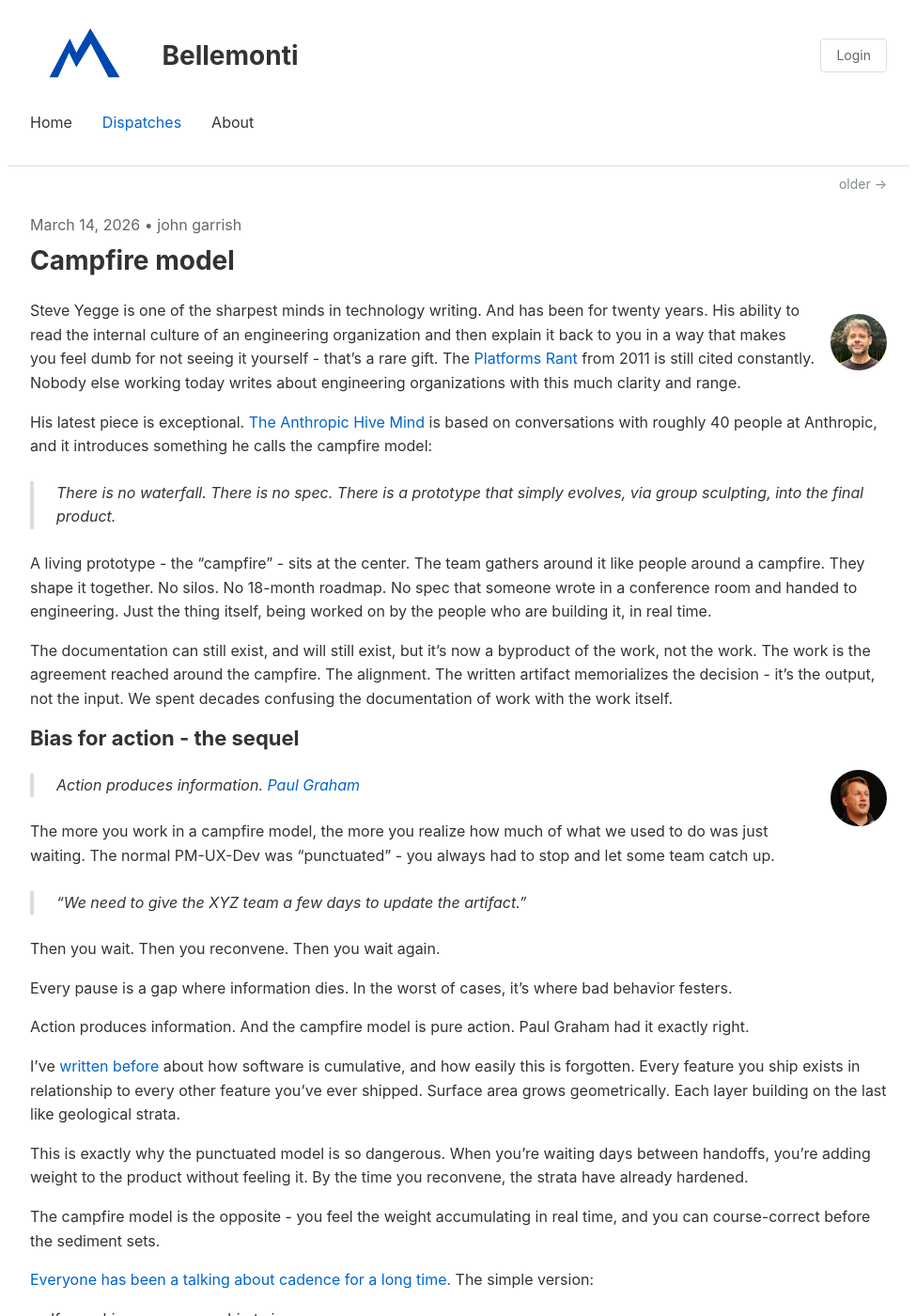
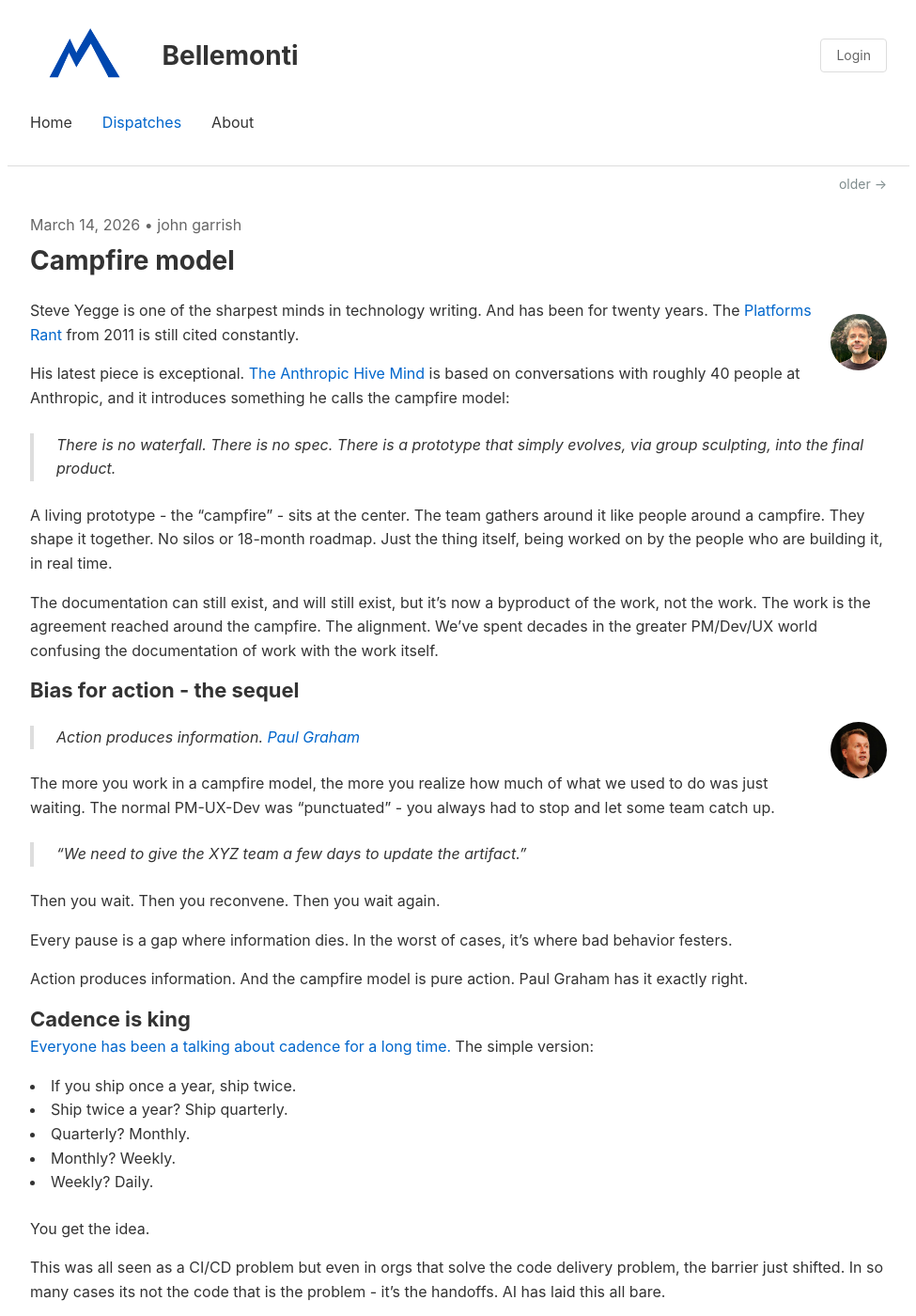
Before and after one commit to gibbygee/bellemonti-website, a Jekyll site: the page built from _dispatches/2026-03-14-campfire-model.md, in a window 1280 px wide and 1400 px high. Shown: the whole window at 94% size, without its empty margins (152-1127 px from the left). Built offline with Jekyll 4.4.1, drawn with Linux system fonts in a browser that asks for light colours; some of the changed text lies outside the part shown.

Commit message:
Refine language and structure in campfire model dispatch for clarity
Updated the campfire model dispatch to enhance readability by streamlining sentences, removing redundant phrases, and improving overall flow. These changes aim to clarify the concepts presented and emphasize the importance of real-time collaboration in software development.

```diff
--- a/_dispatches/2026-03-14-campfire-model.md
+++ b/_dispatches/2026-03-14-campfire-model.md
@@ -7,15 +7,15 @@
 
 {% include avatar.html img="steve-yegge.jpg" name="Steve Yegge" url="https://steve-yegge.medium.com" %}
 
-Steve Yegge is one of the sharpest minds in technology writing. And has been for twenty years. His ability to read the internal culture of an engineering organization and then explain it back to you in a way that makes you feel dumb for not seeing it yourself - that's a rare gift. The [Platforms Rant](https://gist.github.com/chitchcock/1281611) from 2011 is still cited constantly. Nobody else working today writes about engineering organizations with this much clarity and range.
+Steve Yegge is one of the sharpest minds in technology writing. And has been for twenty years. The [Platforms Rant](https://gist.github.com/chitchcock/1281611) from 2011 is still cited constantly.
 
 His latest piece is exceptional. [The Anthropic Hive Mind](https://steve-yegge.medium.com/the-anthropic-hive-mind-d01f768f3d7b) is based on conversations with roughly 40 people at Anthropic, and it introduces something he calls the campfire model:
 
 > There is no waterfall. There is no spec. There is a prototype that simply evolves, via group sculpting, into the final product.
 
-A living prototype - the "campfire" - sits at the center. The team gathers around it like people around a campfire. They shape it together. No silos. No 18-month roadmap. No spec that someone wrote in a conference room and handed to engineering. Just the thing itself, being worked on by the people who are building it, in real time.
+A living prototype - the "campfire" - sits at the center. The team gathers around it like people around a campfire. They shape it together. No silos or 18-month roadmap. Just the thing itself, being worked on by the people who are building it, in real time.
 
-The documentation can still exist, and will still exist, but it's now a byproduct of the work, not the work. The work is the agreement reached around the campfire. The alignment. The written artifact memorializes the decision - it's the output, not the input. We spent decades confusing the documentation of work with the work itself.
+The documentation can still exist, and will still exist, but it's now a byproduct of the work, not the work. The work is the agreement reached around the campfire. The alignment. We've spent decades in the greater PM/Dev/UX world confusing the documentation of work with the work itself.
 
 ## Bias for action - the sequel
 
@@ -34,13 +34,9 @@
 
 Every pause is a gap where information dies. In the worst of cases, it's where bad behavior festers.
 
-Action produces information. And the campfire model is pure action. Paul Graham had it exactly right.
+Action produces information. And the campfire model is pure action. Paul Graham has it exactly right.
 
-I've [written before](/dispatches/software-is-cumulative/) about how software is cumulative, and how easily this is forgotten. Every feature you ship exists in relationship to every other feature you've ever shipped. Surface area grows geometrically. Each layer building on the last like geological strata.
-
-This is exactly why the punctuated model is so dangerous. When you're waiting days between handoffs, you're adding weight to the product without feeling it. By the time you reconvene, the strata have already hardened.
-
-The campfire model is the opposite - you feel the weight accumulating in real time, and you can course-correct before the sediment sets.
+## Cadence is king
 
 [Everyone has been a talking about cadence for a long time.](/dispatches/ship-more/) The simple version:
 
@@ -58,25 +54,23 @@
 
 You don't need the long wait times because the teams don't need to catch up. They are already "there."
 
-It makes sense in so many ways. Sports teams practice daily. Not because they're behind. Because that's the cadence of competitive performance. Daily reps. Daily decisions. Daily feedback. No coach says "we'll practice quarterly and review our strategy in Q3." That would be insane. And yet, we thought this was normal, because it was better than it was.
+It makes sense in so many ways. Sports teams practice daily. Not because they're behind but because that's the expected cadence of competitive performance. Daily reps. Daily decisions. Daily feedback. No coach says "we'll practice quarterly and review our strategy in Q3." That would be insane. And yet, we thought this was normal, because it was better than it was in the on-prem era.
 
 But now? All the administrivia has, or will be soon, automated away. It's here. I don't see going back.
 
 ## The new transformation - buckle up
 
-This is what "transformation" actually looks like in the age of AI. Not a two-year initiative with a steering committee and a change management consultant. Not a slide deck with a maturity model. The transformation is happening every single day or it isn't happening at all.
+We're starting to see what "transformation" actually looks like in the age of AI. Not a two-year initiative with a steering committee and a change management consultant. The transformation is happening every single day or it isn't happening at all.
 
 (spoiler alert - the cottage industry of "transformation consultants" is in for a very rude awakening - and it can't come to soon)
 
+## The main thing is to keep the main thing the main thing.
+
 I can't escape the idea that the secret to success - at a commercial software company anyway - is the willingness of your executive team to engage, every day, on the #1 priority. Such that it crowds ALL THE OTHER PRIORITIES out of everyone's calendar.
-
-> The main thing is to keep the main thing the main thing.
 
 I see a lot of teams that find this distasteful, that somehow this is micro-management. They harbor the (frankly: delusional) idea they can occasionally talk about a topic, among many, and the teams will internalize the priority and take action.
 
 > "Oh I told everyone that last quarter."
-
-C'mon.
 
 In today's WFH world, the vacuum is filled with THE DAILY CALENDAR. 30 minute slots that blot out everything.
 
@@ -86,8 +80,6 @@
 
 I don't think I've ever seen this more clearly articulated than in [Mastering the Rockefeller Habits](https://amazon.com/Mastering-Rockefeller-Habits-Increase-Growing/dp/0978774957). It's an old book at this point (2002), but it's more relevant than ever. I looked at the [checklist](https://x.com/agilescaleup) and thought - damn, that's it. That's exactly it.
 
-> Hard work heals the heart
+It's a brave new world folks.
 
-In an era of flat communication you need to take action fast to capture hearts and minds. Teams that win in software mostly just have the courage to break through all the organizational "playing business" bullshit on a daily basis.
-
-It's a brave new world folks. Excellence happens in the next 5 minutes!!
+J.
```
